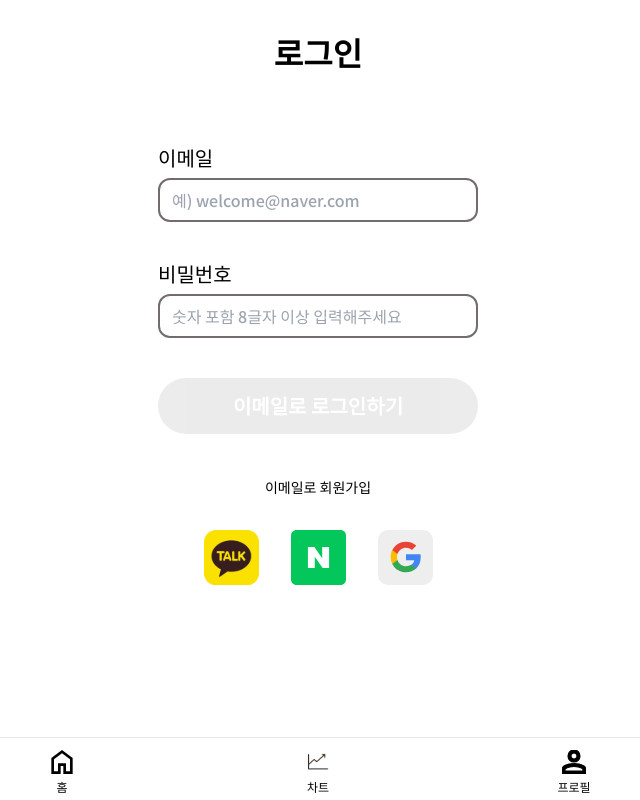
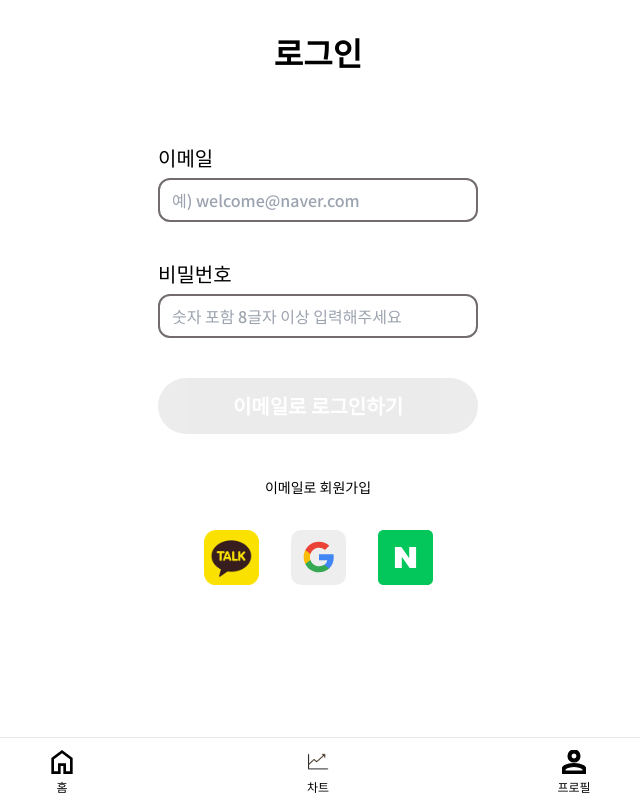
Before and after one commit to BloodSugarManagement/BloodSugar, a Next.js app: page /login in a window 1280 px wide. Shown: the whole page, without its empty margins (322-962 px from the left). Built offline with nearby package versions, Linux system fonts and the light colour scheme.

Commit message:
<feat> : 카카오로그인 기능 추가

```diff
--- /dev/null
+++ b/app/auth/kakao/page.tsx
@@ -0,0 +1,31 @@
+"use client";
+
+import axios from "axios";
+import React, { useEffect } from "react";
+
+export default function AuthKakao() {
+  useEffect(() => {
+    const fetchAuthData = async () => {
+      const code = new URL(window.location.href).searchParams.get("code");
+
+      try {
+        const response = await axios.post(
+          "http://3.36.57.218:8000/accounts/kakao/login-request/",
+          { code: code },
+          {
+            headers: {
+              "Content-Type": "application/x-www-form-urlencoded;",
+            },
+          }
+        );
+        console.log(response.data);
+      } catch (error: any) {
+        console.error("오류:", error.message);
+      }
+    };
+
+    fetchAuthData();
+  }, []);
+
+  return <div>인가코드 생성</div>;
+}
--- /dev/null
+++ b/app/components/BtnComponents/SocialBtn.tsx
@@ -0,0 +1,29 @@
+export default function SocialBtn({ imgNme }: any) {
+  const backgroundImage = `url('/image/${imgNme}.svg')`;
+
+  const handleSocialLogin = async (socialType: string) => {
+    if (socialType === "kakao") {
+      const REST_API_KEY = process.env.KAKAO_REST_API_KEY;
+      const REDIRECT_URI = process.env.KAKAO_REDIRECT_URI;
+
+      const KAKAO_AUTH_URL = `https://kauth.kakao.com/oauth/authorize?response_type=code&client_id=${REST_API_KEY}&redirect_uri=${REDIRECT_URI}
+      `;
+      try {
+        window.location.href = KAKAO_AUTH_URL;
+      } catch (error: any) {
+        console.log(error.message);
+      }
+    }
+  };
+
+  return (
+    <>
+      {/*<button className={`w-[55px] h-[55px] bg-${imgNme}`}></button>*/}
+      <button
+        className="w-[55px] h-[55px] bg-cover bg-center"
+        style={{ backgroundImage }}
+        onClick={() => handleSocialLogin(imgNme)}
+      ></button>
+    </>
+  );
+}
--- a/app/login/page.tsx
+++ b/app/login/page.tsx
@@ -11,6 +11,9 @@ import { formValidate } from "../utils/formValidate";
 import regex from "../utils/regex";
 import { apiService } from "../services/apiService";
 import NavLayout from "../components/NavLayout";
+import SocialBtn from "../components/BtnComponents/SocialBtn";
+
+const SOCIAL_IMG = ["kakao", "google", "naver"];
 
 export default function Login() {
   const router = useRouter();
@@ -84,12 +87,17 @@ export default function Login() {
     } catch (error: any) {
       console.error("Login failed: ", error.message);
     }
-    router.push("record");
+    router.push("/record");
+  };
+
+  const moveToSignUp = () => {
+    router.push("/signup");
   };
 
   return (
     <NavLayout>
       <TitleTxt titleTxt="로그인" />
+      <section className="flex flex-col justify-center">
         <form
           onSubmit={handleLogin}
           className="flex flex-col items-center p-2.5 bg-white"
@@ -120,12 +128,19 @@ export default function Login() {
           )}
           <AuthBtn btnTxt={"이메일로 로그인하기"} disabled={!isFormValid} />
         </form>
-      <p className="text-sm text-center mt-8">이메일로 회원가입</p>
+        <button
+          type="button"
+          onClick={moveToSignUp}
+          className="mt-8 text-sm text-center"
+        >
+          이메일로 회원가입
+        </button>
         <div className="flex justify-center gap-8 mt-8">
-        <img src="/image/kakao.svg" />
-        <img src="/image/naver.svg" />
-        <img src="/image/google.svg" />
+          {SOCIAL_IMG.map((imgNme, index) => {
+            return <SocialBtn key={index} imgNme={imgNme} />;
+          })}
         </div>
+      </section>
     </NavLayout>
   );
 }
--- a/app/services/apiService.ts
+++ b/app/services/apiService.ts
@@ -1,7 +1,7 @@
 import axios from "axios";
 import { postRefreshToken } from "./auth";
 
-const BASE_URL = "http://52.78.93.9:8000";
+const BASE_URL = "http://3.36.57.218:8000";
 
 const commonConfig = {
   baseURL: BASE_URL,
--- a/app/signup/page.tsx
+++ b/app/signup/page.tsx
@@ -8,6 +8,7 @@ import SelectAge from "./SelectAge";
 import { formValidate } from "../utils/formValidate";
 import regex from "../utils/regex";
 import ErrorTxt from "../components/ErrorTxt";
+import NavLayout from "../components/NavLayout";
 
 export default function SignUp() {
   const [authForm, setAuthForm] = useState({
--- a/tailwind.config.ts
+++ b/tailwind.config.ts
@@ -57,6 +57,11 @@ const config: Config = {
           to: { opacity: "1" },
         },
       },
+      backgroundImage: {
+        "kakao-img": "url('/image/kakao.svg')",
+        "google-img": "url('/image/google.svg')",
+        "naver-img": "url('/image/naver.svg')",
+      },
     },
     plugins: [],
   },
```
Lines whose indentation alone changed are shown as unchanged.
